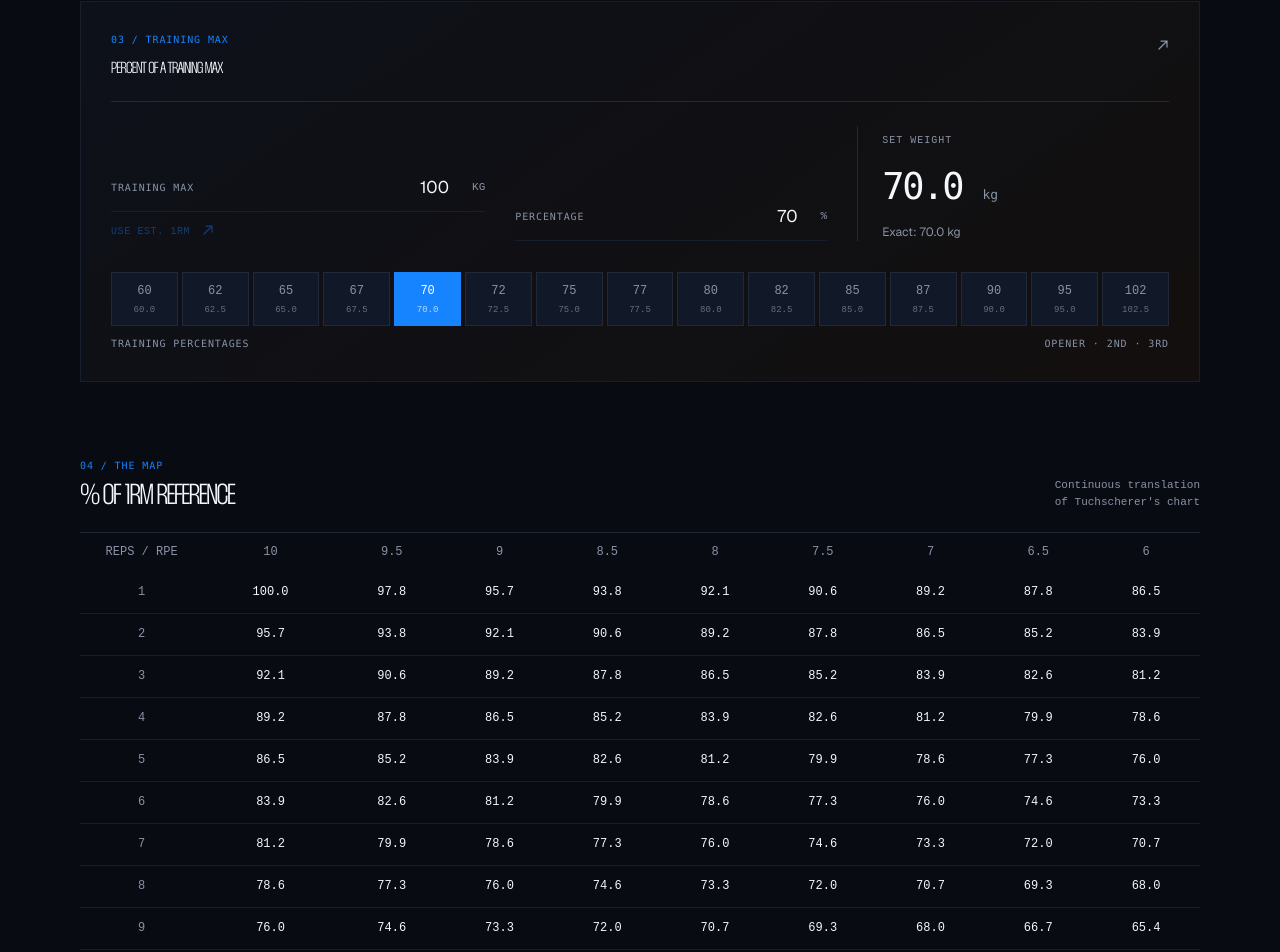
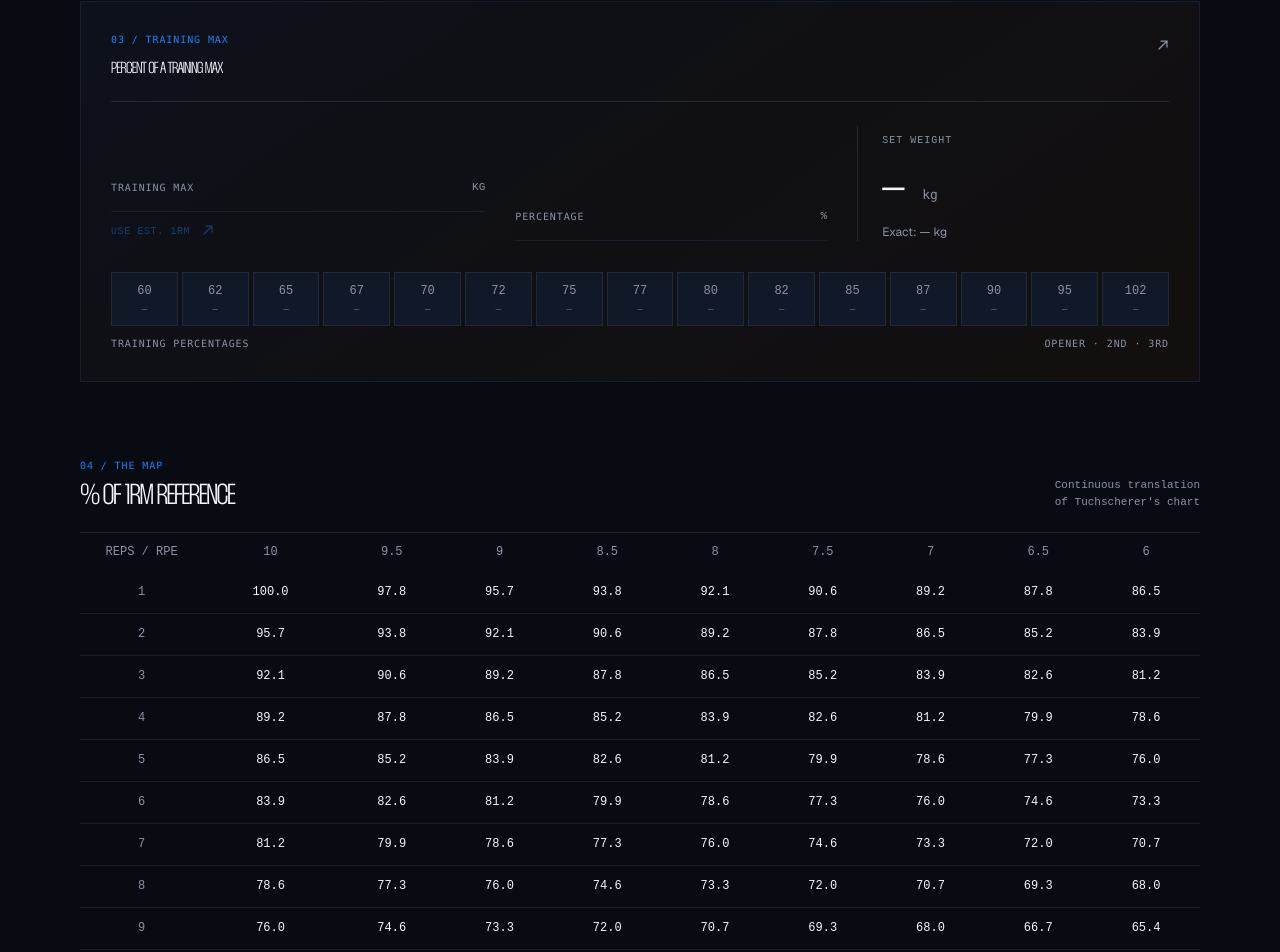
Before and after one commit to mauromltn/rpe-load-calculator, a Next.js app: page / in a window 1280 px wide. Shown: the part 939-1891 px from the top of the page. Built offline with nearby package versions, Linux system fonts and the light colour scheme.

Commit message:
Clear training max placeholders
V0-Chat-Id: jyfpAoBgQjd

```diff
--- a/components/rpe-calculator.tsx
+++ b/components/rpe-calculator.tsx
@@ -9,8 +9,8 @@ function ArrowUpRight() {
   return <svg className="arrow-icon" viewBox="0 0 12 12" aria-hidden="true" focusable="false"><path d="M2 10 10 2M4 2h6v6" /></svg>
 }
 
-function Field({ label, value, onChange, min, max, step = 1, suffix, help }: { label: string; value: number | ''; onChange: (value: number) => void; min?: number; max?: number; step?: number; suffix?: string; help?: string }) {
-  return <label className="field"><span className="field-label">{label}</span><span className="field-control"><input aria-label={label} type="number" inputMode="decimal" value={value} min={min} max={max} step={step} onChange={(e) => onChange(Number(e.target.value))} className={mono} />{suffix && <span className="suffix">{suffix}</span>}</span>{help && <span className="field-help">{help}</span>}</label>
+function Field({ label, value, onChange, min, max, step = 1, suffix, help }: { label: string; value: number | ''; onChange: (value: number | '') => void; min?: number; max?: number; step?: number; suffix?: string; help?: string }) {
+  return <label className="field"><span className="field-label">{label}</span><span className="field-control"><input aria-label={label} type="number" inputMode="decimal" value={value} min={min} max={max} step={step} onChange={(e) => onChange(e.target.value === '' ? '' : Number(e.target.value))} className={mono} />{suffix && <span className="suffix">{suffix}</span>}</span>{help && <span className="field-help">{help}</span>}</label>
 }
 
 function PanelHeader({ title, eyebrow }: { title: string; eyebrow: string }) {
@@ -24,15 +24,15 @@ export function RpeCalculator() {
   const [haveRpe, setHaveRpe] = useState<number | ''>('')
   const [wantReps, setWantReps] = useState<number | ''>('')
   const [wantRpe, setWantRpe] = useState<number | ''>('')
-  const [trainingMax, setTrainingMax] = useState(100)
-  const [trainingPercentage, setTrainingPercentage] = useState(70)
+  const [trainingMax, setTrainingMax] = useState<number | ''>('')
+  const [trainingPercentage, setTrainingPercentage] = useState<number | ''>('')
 
   const oneRepMax = useMemo(() => estimatedOneRepMax(Number(haveWeight), Number(haveReps), Number(haveRpe)), [haveWeight, haveReps, haveRpe])
   const haveValid = haveWeight !== '' && haveReps !== '' && haveRpe !== '' && isValidInput(haveWeight, haveReps, haveRpe)
   const wantValid = wantReps !== '' && wantRpe !== '' && wantReps > 0 && Number.isInteger(wantReps) && wantRpe > 0 && percentage(wantReps, wantRpe) > 0
   const wantWeight = wantValid && oneRepMax > 0 ? targetWeight(oneRepMax, Number(wantReps), Number(wantRpe)) : 0
   const increment = unit === 'kg' ? 2.5 : 5
-  const setWeight = trainingMax > 0 && trainingPercentage > 0 ? trainingMax * trainingPercentage / 100 : 0
+  const setWeight = Number(trainingMax) > 0 && Number(trainingPercentage) > 0 ? Number(trainingMax) * Number(trainingPercentage) / 100 : 0
 
   const setUseOneRepMax = () => { if (haveValid) setTrainingMax(Number(oneRepMax.toFixed(1))) }
   const setQuickPercentage = (value: number) => setTrainingPercentage(value)
@@ -51,7 +51,7 @@ export function RpeCalculator() {
       <article className="panel"><PanelHeader eyebrow="02 / Desired effort" title="Want → Target Weight" /><div className="fields"><Field label="Reps" value={wantReps} onChange={setWantReps} min={1} step={1} /><Field label="RPE" value={wantRpe} onChange={setWantRpe} min={4} max={10} step={0.5} /></div><div className="result target"><span>Target weight</span><strong className={mono}>{wantValid && oneRepMax > 0 ? wantWeight.toFixed(1) : '—'} <small>{unit}</small></strong>{wantValid && <p>{wantReps}× @ {wantRpe} equals {formatPercent(percentage(wantReps, wantRpe))} of 1RM.</p>}</div></article>
     </section>
 
-    <section className="percent-panel"><PanelHeader eyebrow="03 / Training max" title="Percent of a Training Max" /><div className="percent-layout"><div className="percent-fields"><Field label="Training max" value={trainingMax} onChange={setTrainingMax} min={0} step={unit === 'kg' ? 0.5 : 1} suffix={unit} /><button className="text-button" onClick={setUseOneRepMax} disabled={!haveValid}>Use est. 1RM <ArrowUpRight /></button></div><Field label="Percentage" value={trainingPercentage} onChange={setTrainingPercentage} min={0} max={200} step={0.5} suffix="%" /><div className="set-result"><span>Set weight</span><strong className={mono}>{setWeight > 0 ? roundToIncrement(setWeight, increment).toFixed(1) : '—'} <small>{unit}</small></strong><p>Exact: {setWeight > 0 ? setWeight.toFixed(1) : '—'} {unit}</p></div></div><div className="chips" aria-label="Quick percentages">{QUICK_PERCENTAGES.map((value) => <button key={value} className={trainingPercentage === value ? 'active' : ''} onClick={() => setQuickPercentage(value)}><span>{Math.floor(value)}</span><small>{trainingMax > 0 ? roundToIncrement(trainingMax * value / 100, increment).toFixed(1) : '—'}</small></button>)}</div><div className="chip-caption"><span>Training percentages</span><span>Opener · 2nd · 3rd</span></div></section>
+    <section className="percent-panel"><PanelHeader eyebrow="03 / Training max" title="Percent of a Training Max" /><div className="percent-layout"><div className="percent-fields"><Field label="Training max" value={trainingMax} onChange={setTrainingMax} min={0} step={unit === 'kg' ? 0.5 : 1} suffix={unit} /><button className="text-button" onClick={setUseOneRepMax} disabled={!haveValid}>Use est. 1RM <ArrowUpRight /></button></div><Field label="Percentage" value={trainingPercentage} onChange={setTrainingPercentage} min={0} max={200} step={0.5} suffix="%" /><div className="set-result"><span>Set weight</span><strong className={mono}>{setWeight > 0 ? roundToIncrement(setWeight, increment).toFixed(1) : '—'} <small>{unit}</small></strong><p>Exact: {setWeight > 0 ? setWeight.toFixed(1) : '—'} {unit}</p></div></div><div className="chips" aria-label="Quick percentages">{QUICK_PERCENTAGES.map((value) => <button key={value} className={trainingPercentage === value ? 'active' : ''} onClick={() => setQuickPercentage(value)}><span>{Math.floor(value)}</span><small>{Number(trainingMax) > 0 ? roundToIncrement(Number(trainingMax) * value / 100, increment).toFixed(1) : '—'}</small></button>)}</div><div className="chip-caption"><span>Training percentages</span><span>Opener · 2nd · 3rd</span></div></section>
 
     <section className="reference-section"><div className="section-heading"><div><div className="eyebrow">04 / The map</div><h2>{haveValid ? 'Working Loads' : '% of 1RM Reference'}</h2></div><p>Continuous translation<br />of Tuchscherer&apos;s chart</p></div><div className="table-wrap"><table><caption className="sr-only">RPE reference table for reps one through ten</caption><thead><tr><th>REPS / RPE</th>{RPE_VALUES.map((rpe) => <th key={rpe} className={wantRpe === rpe ? 'highlight-axis' : ''}>{rpe}</th>)}</tr></thead><tbody>{Array.from({ length: 10 }, (_, i) => i + 1).map((reps) => <tr key={reps}><th className={wantReps === reps ? 'highlight-axis' : ''}>{reps}</th>{RPE_VALUES.map((rpe) => { const pct = percentage(reps, rpe); const isSelected = wantReps === reps && wantRpe === rpe; return <td key={rpe} className={isSelected ? 'selected-cell' : ''}>{pct > 0 ? haveValid ? roundToIncrement(oneRepMax * pct / 100, increment).toFixed(1) : pct.toFixed(1) : '—'}</td> })}</tr>)}</tbody></table></div><div className="table-note"><span className="legend" />Selected target · rounded to nearest {increment} {unit}</div></section>
 
```
